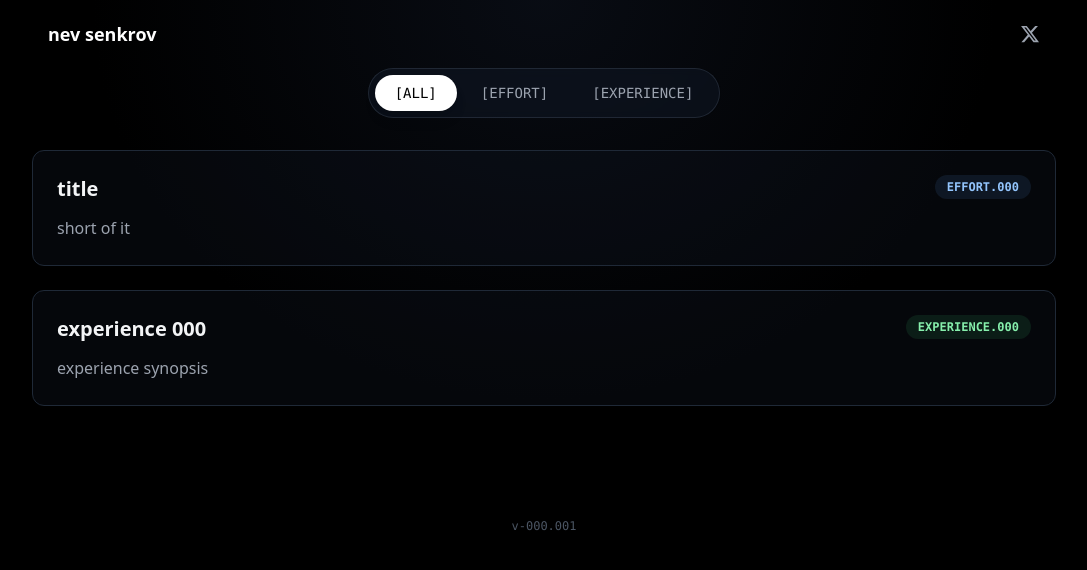
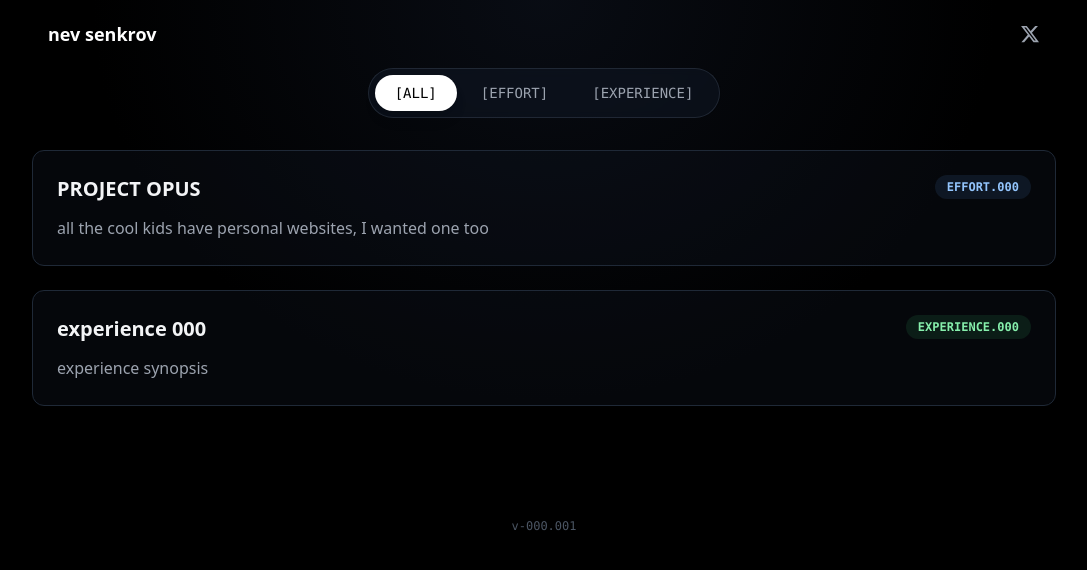
Before and after one commit to senkrov/opus, a React (Vite) app: page / in a window 1280 px wide. Shown: the top 570 px of the page, without its empty margins (96-1183 px from the left). Built offline with nearby package versions, Linux system fonts and the light colour scheme.

Commit message:
Update constants.ts

```diff
--- a/constants.ts
+++ b/constants.ts
@@ -3,8 +3,8 @@ import { Category, Post } from './types';
 export const POSTS: Post[] = [
   {
     id: 0,
-    title: 'title',
-    short: 'short of it',
+    title: 'PROJECT OPUS',
+    short: 'all the cool kids have personal websites, I wanted one too',
     full: `everything else`,
     category: Category.Effort,
     tag: 'EFFORT.000',
```
